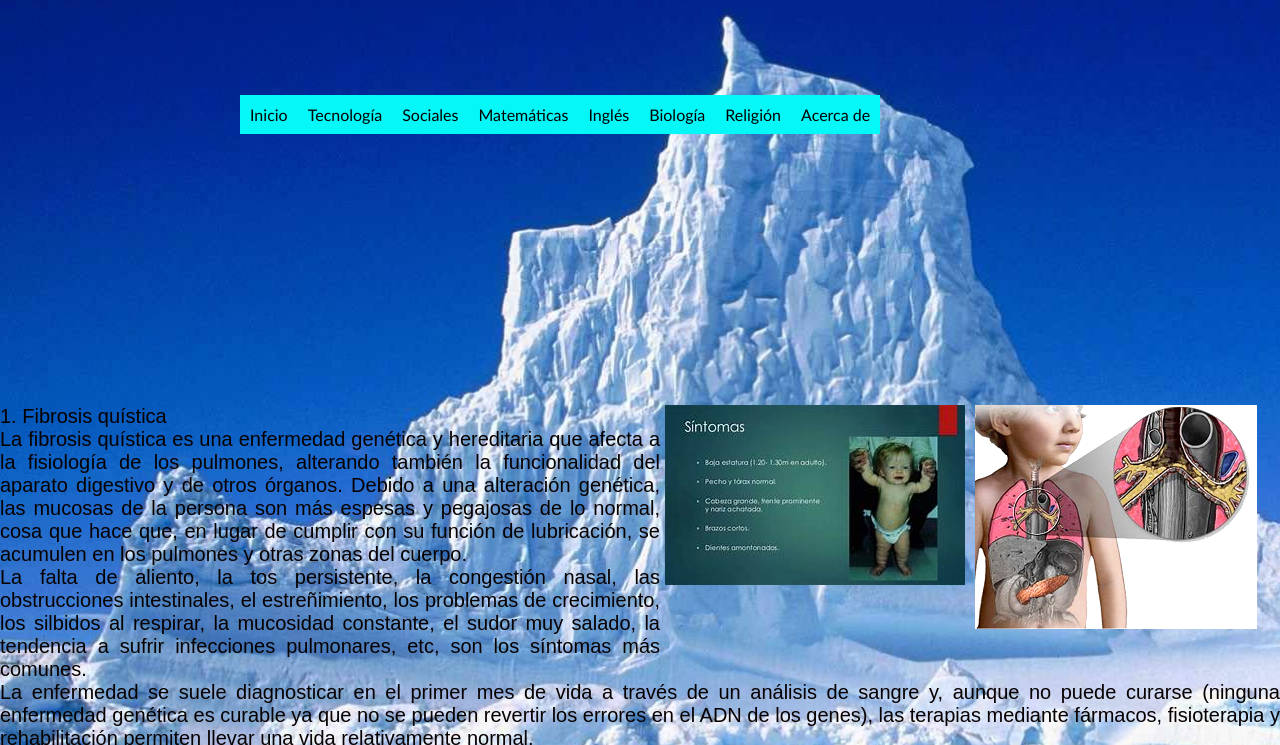
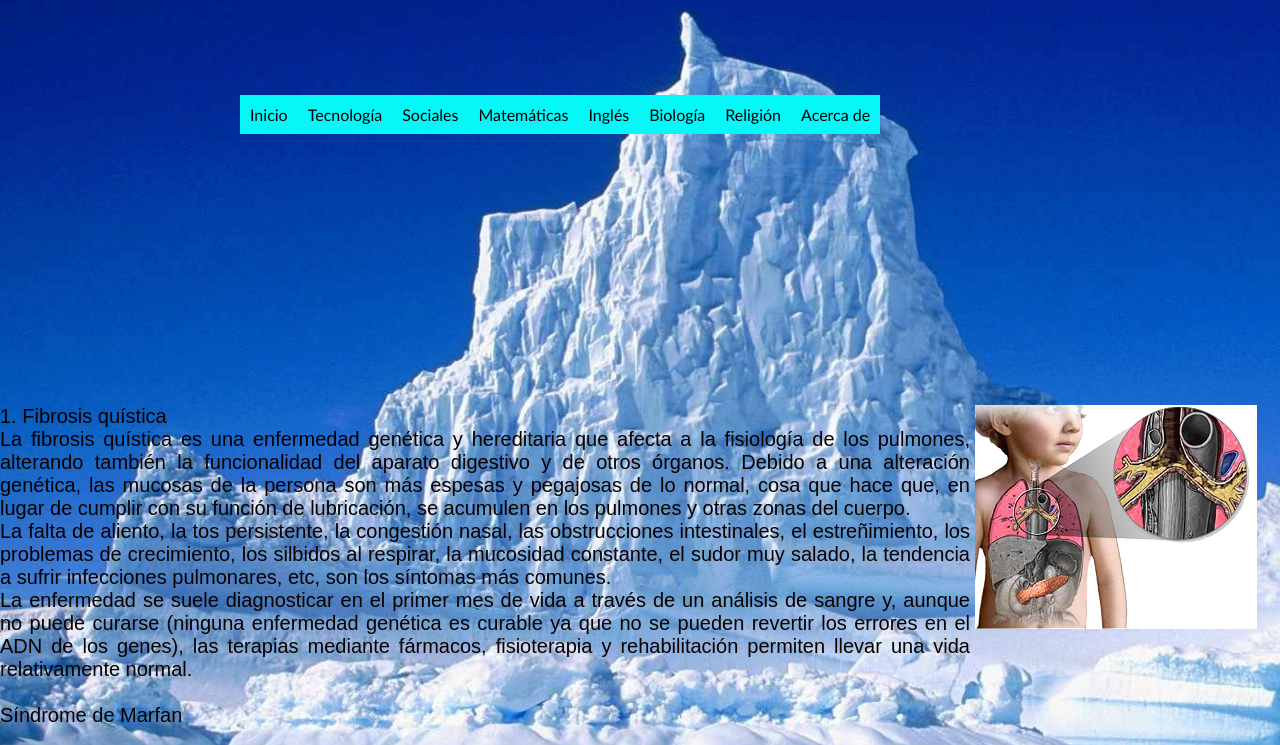
Before and after one commit to harrisonbarrera/pagina8-2, a plain HTML site: page biologia2.html in a window 1280 px wide. Shown: the part 55-800 px from the top of the page. Drawn offline with Linux system fonts and the light colour scheme.

Commit message:
actualizacion 1 27 07 2023

```diff
--- a/biologia2.html
+++ b/biologia2.html
@@ -203,7 +203,6 @@ ASIGNATURA BIOLOGIA
 </div>
 <div class="contenido ">
 <div class="imagenbiologia"></div>
-<div class="imagenbiologia2"></div>
     <div class="textobiologia">
         1. Fibrosis quística <br>
 La fibrosis quística es una enfermedad genética y hereditaria
--- a/estilos.css
+++ b/estilos.css
@@ -301,27 +301,7 @@
 
 
                 }
-                .imagenbiologia2{
 
-                    background-repeat: no-repeat;
-
-                    float:right;
-
-                    height: 250px;
-
-                    width: 300px;
-
-                    margin-left: 5px;
-
-                    margin-right:5px;
-
-                  background-image: url("th.jpg");
-
-
-
-
-
-                    }
 
 
                 .textobiologia{
```
